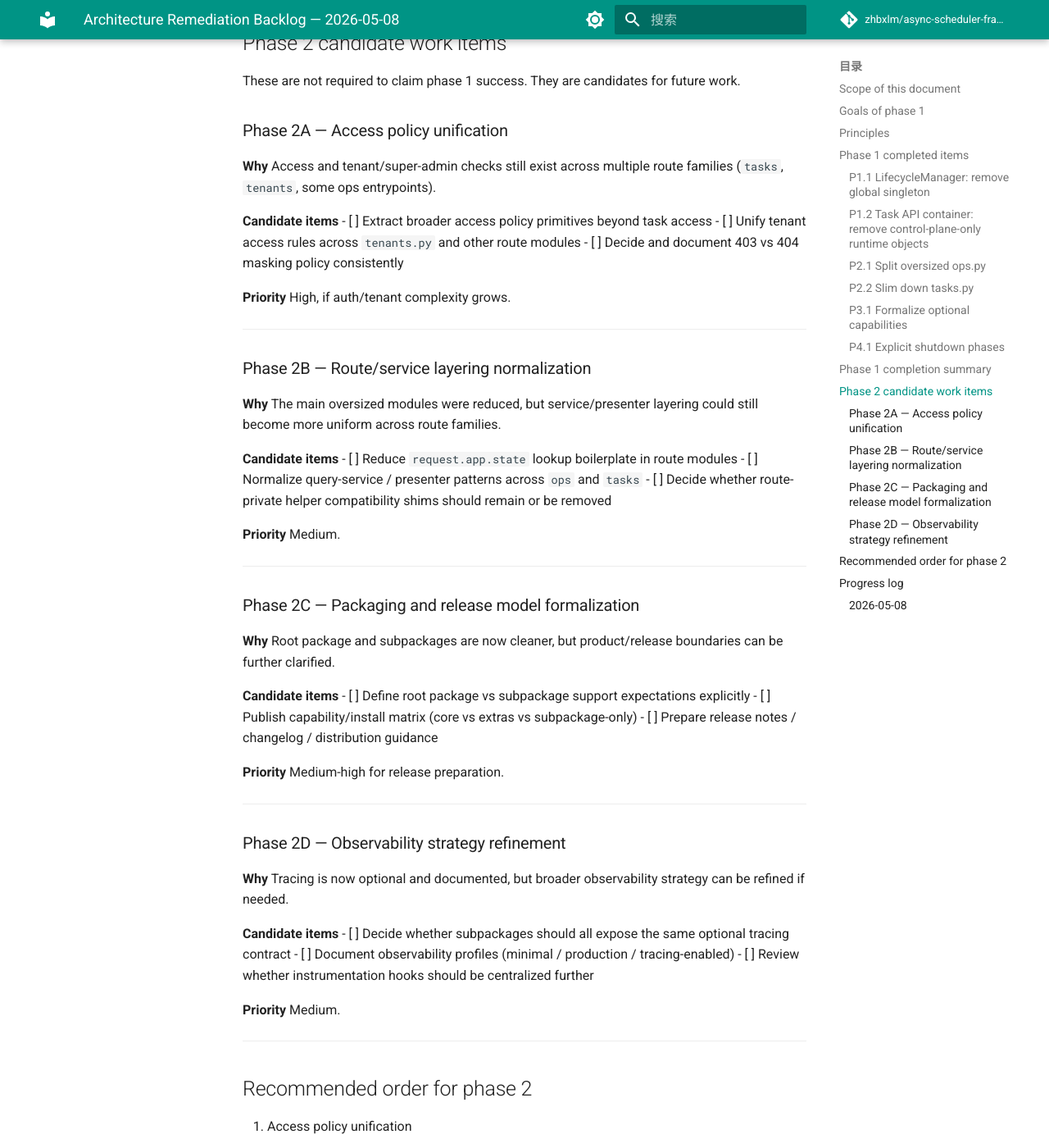
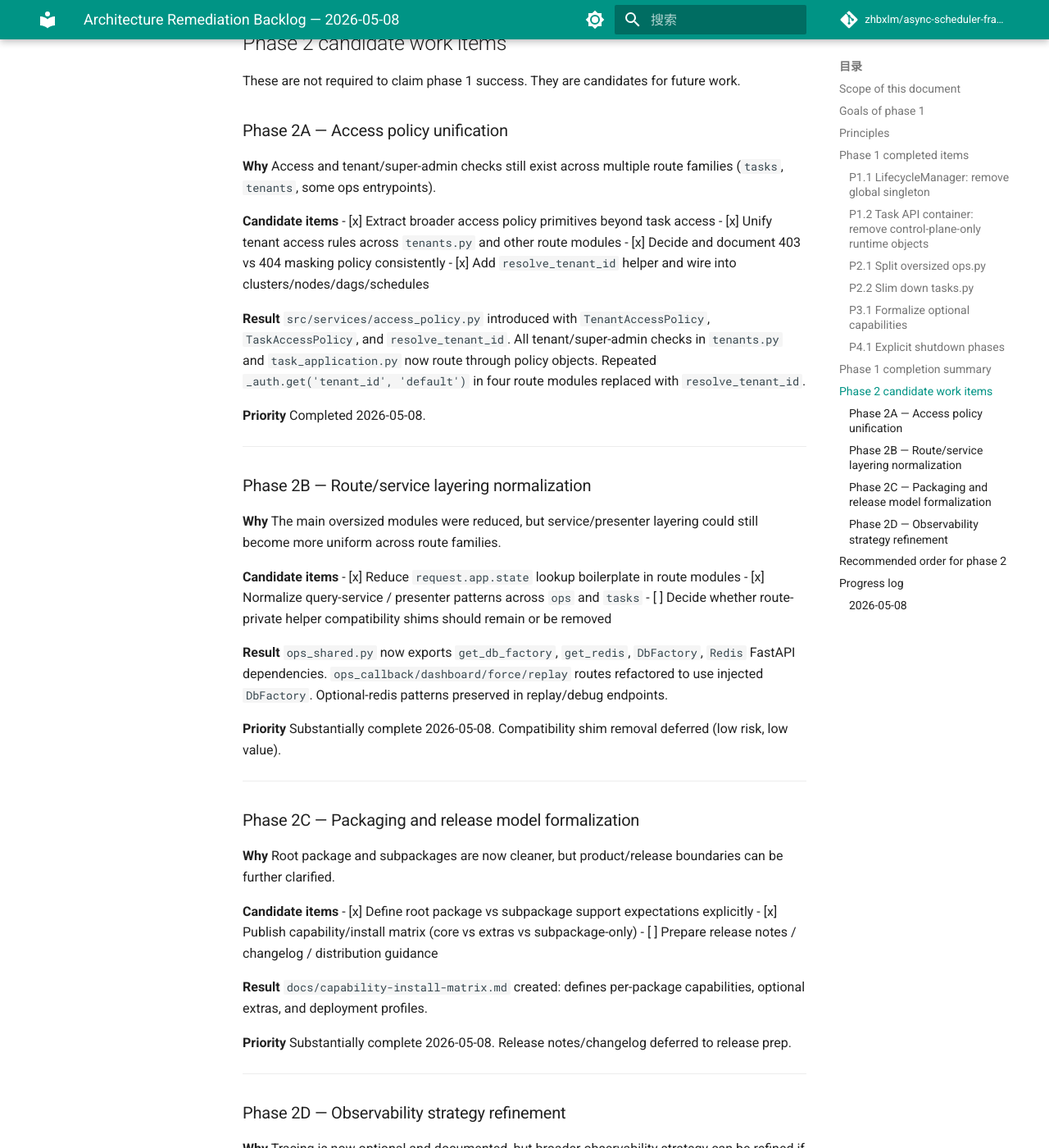
Before and after one commit to zhbxlm/async-scheduler-framework, an MkDocs documentation site: the page built from docs/internal/plans/2026-05-08-architecture-remediation-backlog.md, in a window 1280 px wide and 1400 px high, scrolled down 3570 px. Shown: the whole window at 82% size. Built offline with MkDocs 1.6.1 and Material for MkDocs 9.7.7, drawn with Linux system fonts in a browser that asks for light colours; comment, search, counter and statistics services are not loaded; some of the changed text lies outside the part shown.

Commit message:
docs: add capability-install matrix and observability strategy; mark phase-2 complete
- docs/capability-install-matrix.md: per-package capability matrix, optional extras,
  deployment profiles (minimal/full/microservice/embedded)
- docs/observability.md: three observability profiles, instrumented component table,
  key Prometheus metrics, tracing/logging config reference
- backlog: mark Phase 2A-D substantially complete with result summaries

```diff
--- a/docs/internal/plans/2026-05-08-architecture-remediation-backlog.md
+++ b/docs/internal/plans/2026-05-08-architecture-remediation-backlog.md
@@ -203,12 +203,18 @@ These are not required to claim phase 1 success. They are candidates for future
 Access and tenant/super-admin checks still exist across multiple route families (`tasks`, `tenants`, some ops entrypoints).
 
 **Candidate items**
-- [ ] Extract broader access policy primitives beyond task access
-- [ ] Unify tenant access rules across `tenants.py` and other route modules
-- [ ] Decide and document 403 vs 404 masking policy consistently
+- [x] Extract broader access policy primitives beyond task access
+- [x] Unify tenant access rules across `tenants.py` and other route modules
+- [x] Decide and document 403 vs 404 masking policy consistently
+- [x] Add `resolve_tenant_id` helper and wire into clusters/nodes/dags/schedules
+
+**Result**
+`src/services/access_policy.py` introduced with `TenantAccessPolicy`, `TaskAccessPolicy`, and `resolve_tenant_id`.
+All tenant/super-admin checks in `tenants.py` and `task_application.py` now route through policy objects.
+Repeated `_auth.get('tenant_id', 'default')` in four route modules replaced with `resolve_tenant_id`.
 
 **Priority**
-High, if auth/tenant complexity grows.
+Completed 2026-05-08.
 
 ---
 
@@ -218,12 +224,17 @@ High, if auth/tenant complexity grows.
 The main oversized modules were reduced, but service/presenter layering could still become more uniform across route families.
 
 **Candidate items**
-- [ ] Reduce `request.app.state` lookup boilerplate in route modules
-- [ ] Normalize query-service / presenter patterns across `ops` and `tasks`
+- [x] Reduce `request.app.state` lookup boilerplate in route modules
+- [x] Normalize query-service / presenter patterns across `ops` and `tasks`
 - [ ] Decide whether route-private helper compatibility shims should remain or be removed
 
+**Result**
+`ops_shared.py` now exports `get_db_factory`, `get_redis`, `DbFactory`, `Redis` FastAPI dependencies.
+`ops_callback/dashboard/force/replay` routes refactored to use injected `DbFactory`.
+Optional-redis patterns preserved in replay/debug endpoints.
+
 **Priority**
-Medium.
+Substantially complete 2026-05-08. Compatibility shim removal deferred (low risk, low value).
 
 ---
 
@@ -233,12 +244,15 @@ Medium.
 Root package and subpackages are now cleaner, but product/release boundaries can be further clarified.
 
 **Candidate items**
-- [ ] Define root package vs subpackage support expectations explicitly
-- [ ] Publish capability/install matrix (core vs extras vs subpackage-only)
+- [x] Define root package vs subpackage support expectations explicitly
+- [x] Publish capability/install matrix (core vs extras vs subpackage-only)
 - [ ] Prepare release notes / changelog / distribution guidance
 
+**Result**
+`docs/capability-install-matrix.md` created: defines per-package capabilities, optional extras, and deployment profiles.
+
 **Priority**
-Medium-high for release preparation.
+Substantially complete 2026-05-08. Release notes/changelog deferred to release prep.
 
 ---
 
@@ -248,12 +262,16 @@ Medium-high for release preparation.
 Tracing is now optional and documented, but broader observability strategy can be refined if needed.
 
 **Candidate items**
-- [ ] Decide whether subpackages should all expose the same optional tracing contract
-- [ ] Document observability profiles (minimal / production / tracing-enabled)
+- [x] Decide whether subpackages should all expose the same optional tracing contract
+- [x] Document observability profiles (minimal / production / tracing-enabled)
 - [ ] Review whether instrumentation hooks should be centralized further
 
+**Result**
+`docs/observability.md` created: defines three profiles (minimal/production/tracing-enabled), instrumented component matrix, key Prometheus metrics, and configuration reference.
+Tracing extra limited to task-api and ops-api subpackages (worker/agent/proxy/sdk/cli carry no tracing code).
+
 **Priority**
-Medium.
+Substantially complete 2026-05-08. Instrumentation centralization deferred (no current pain).
 
 ---
 
```
Also changed, not shown: docs/capability-install-matrix.md (added, +141 -0 lines), docs/observability.md (added, +95 -0 lines).
